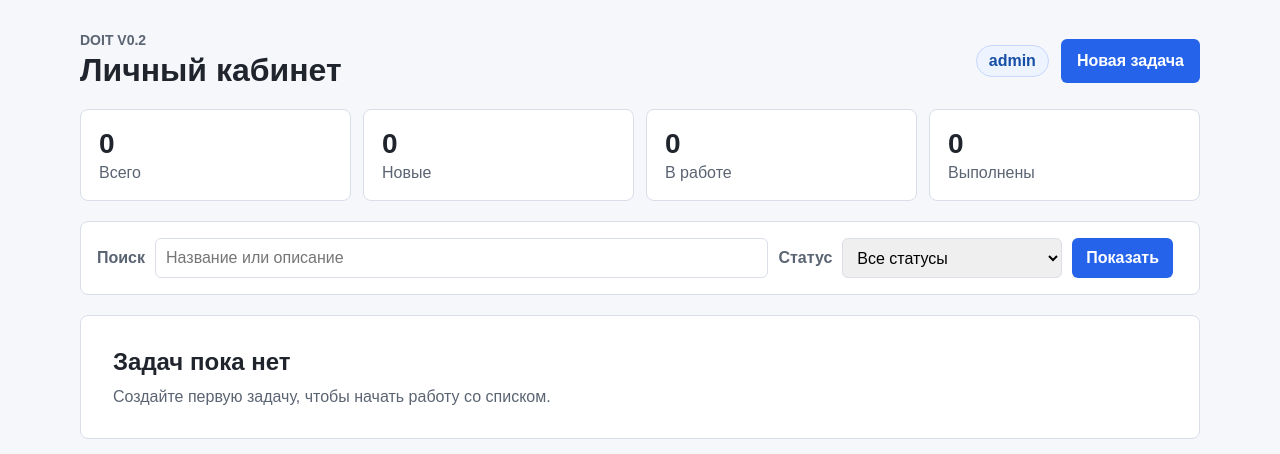
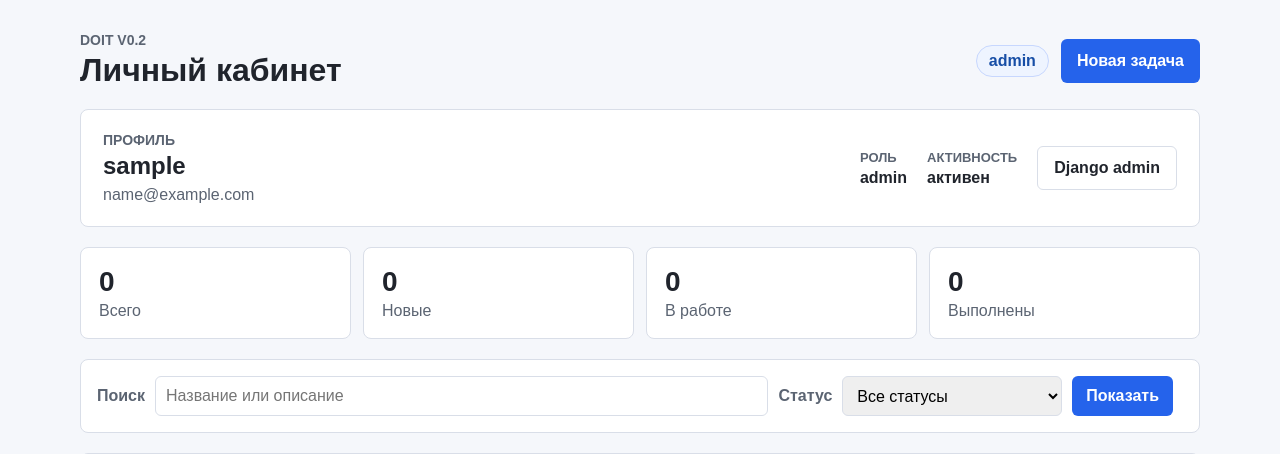
Before and after one commit to Uzalov-Gamid/doit-v0.2, a Django app: page / in a window 1280 px wide. Shown: the part 64-518 px from the top of the page. Run offline with Django 5.2, Linux system fonts and the light colour scheme; the visitor is signed in with stand-in values (Sample User, id 1); data that the repository does not hold is empty.

Commit message:
feat: добавить профиль и роли в кабинете

```diff
--- a/app/static/css/styles.css
+++ b/app/static/css/styles.css
@@ -232,6 +232,45 @@ body {
     font-weight: 700;
 }
 
+.profile-summary {
+    display: grid;
+    grid-template-columns: minmax(0, 1fr) auto auto;
+    align-items: center;
+    gap: 20px;
+    padding: 22px;
+    background: var(--panel);
+    border: 1px solid var(--line);
+    border-radius: 8px;
+}
+
+.profile-summary h2 {
+    margin: 4px 0 6px;
+    font-size: 24px;
+}
+
+.profile-summary p {
+    margin: 0;
+    color: var(--muted);
+}
+
+.profile-details {
+    display: flex;
+    gap: 20px;
+    margin: 0;
+}
+
+.profile-details dt {
+    color: var(--muted);
+    font-size: 13px;
+    font-weight: 700;
+    text-transform: uppercase;
+}
+
+.profile-details dd {
+    margin: 4px 0 0;
+    font-weight: 700;
+}
+
 .stats-grid {
     display: grid;
     grid-template-columns: repeat(4, minmax(0, 1fr));
@@ -461,6 +500,7 @@ body {
 @media (max-width: 640px) {
     .site-header,
     .dashboard-header,
+    .profile-summary,
     .task-card-header,
     .task-controls {
         align-items: flex-start;
@@ -481,6 +521,11 @@ body {
         grid-template-columns: 1fr;
     }
 
+    .profile-details {
+        flex-direction: column;
+        gap: 10px;
+    }
+
     .page {
         margin: 20px auto;
     }
--- a/app/templates/tasks/dashboard.html
+++ b/app/templates/tasks/dashboard.html
@@ -16,6 +16,27 @@
       <a class="primary-button button-link" href="{% url 'tasks:task_create' %}">Новая задача</a>
     </div>
   </div>
+
+  <section class="profile-summary" aria-label="Профиль пользователя">
+    <div>
+      <p class="eyebrow">Профиль</p>
+      <h2>{{ user.username }}</h2>
+      <p>{{ user.email|default:"Email не указан" }}</p>
+    </div>
+    <dl class="profile-details">
+      <div>
+        <dt>Роль</dt>
+        <dd>{% if user.is_staff %}admin{% else %}user{% endif %}</dd>
+      </div>
+      <div>
+        <dt>Активность</dt>
+        <dd>{% if user.is_active %}активен{% else %}отключен{% endif %}</dd>
+      </div>
+    </dl>
+    {% if user.is_staff %}
+      <a class="secondary-button" href="/admin/">Django admin</a>
+    {% endif %}
+  </section>
 
   <section class="stats-grid" aria-label="Статистика задач">
     <div class="stat-item">
```
Also changed, not shown: app/tasks/tests.py (+20 -1 lines).
